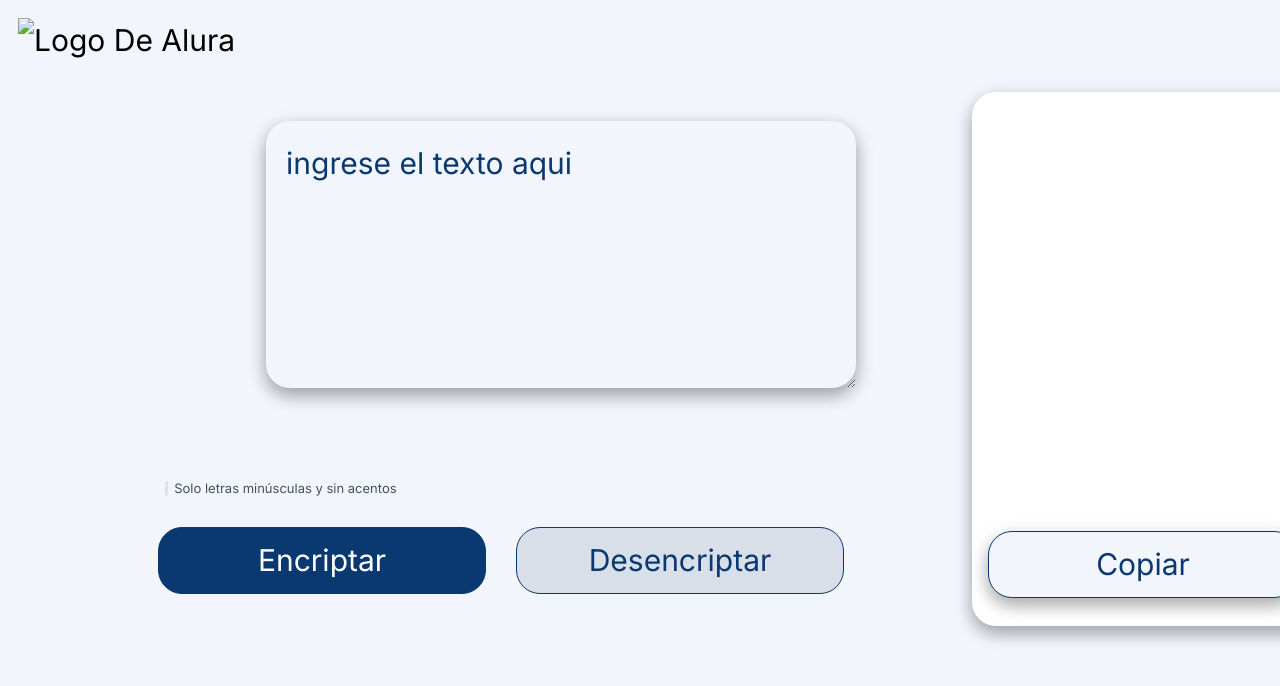
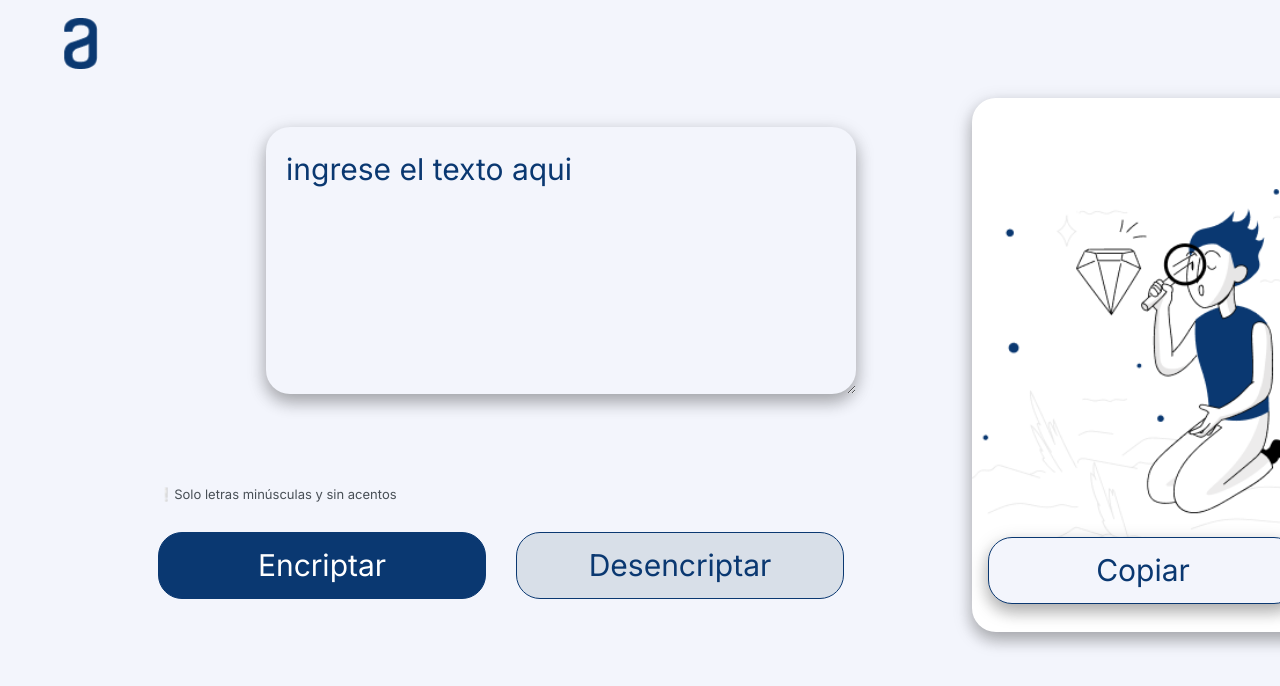
Before and after one commit to DILLANDB/portafolio., a plain HTML site: page index.html in a window 1280 px wide. Drawn offline with Linux system fonts and the light colour scheme.

Commit message:
link imagen cambio4

```diff
--- a/index.html
+++ b/index.html
@@ -12,7 +12,7 @@
 </head>
 <body>
     <header>
-        <img class="logo" src="portafolio.imagen/logo.png" alt="Logo De Alura">
+        <img class="logo" src="portafolio./imagen/logo.png" alt="Logo De Alura">
     </header>
     <main>
         <section>
--- a/style.css
+++ b/style.css
@@ -43,7 +43,7 @@ main{
 
 .mensaje {
     height: 530px;
-    background: url("portafolio.imagen/dibujo.png") center/contain no-repeat white;
+    background: url("portafolio./imagen/dibujo.png") center/contain no-repeat white;
     border: none;
     border-radius: 24px;
     color: #0a3871;
```
